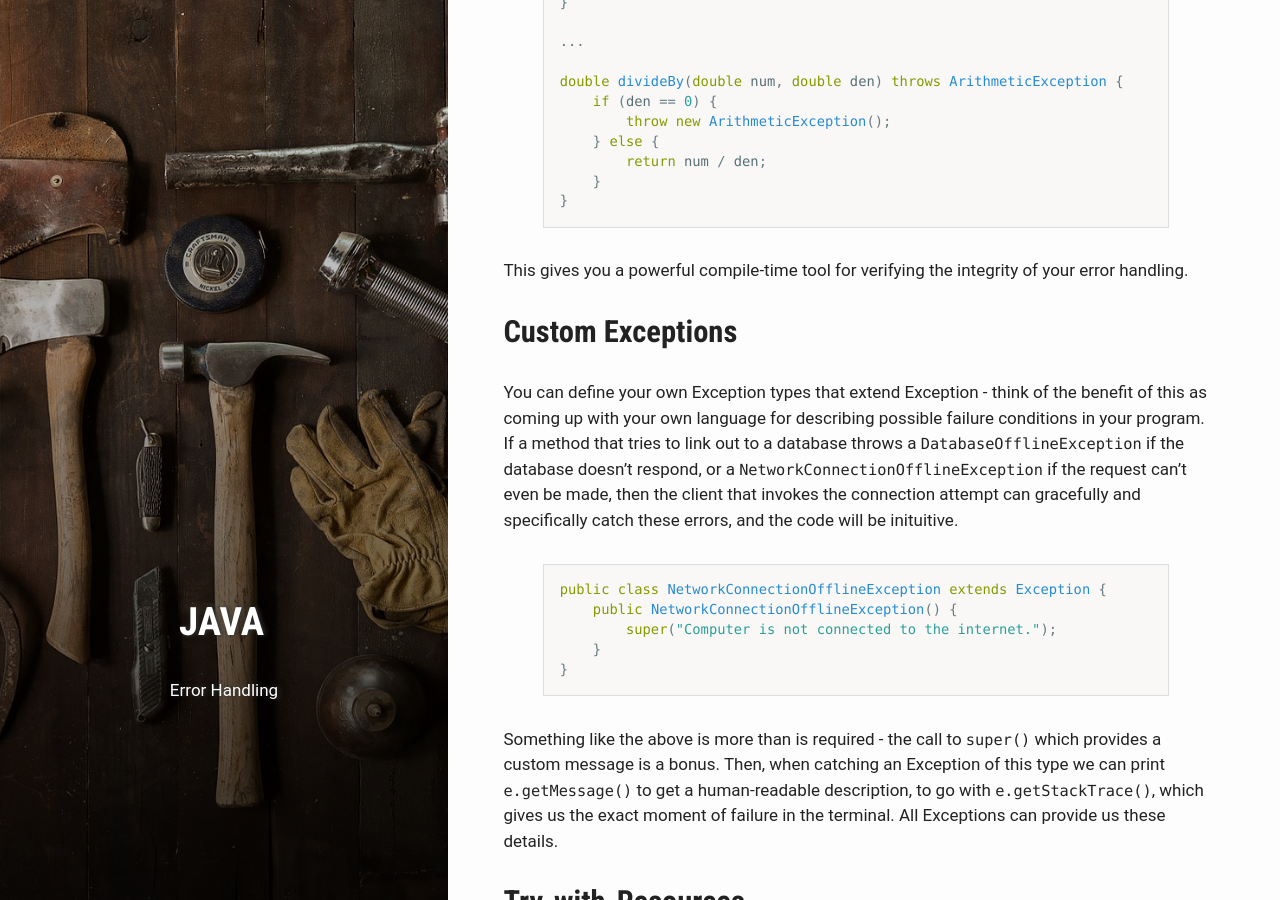
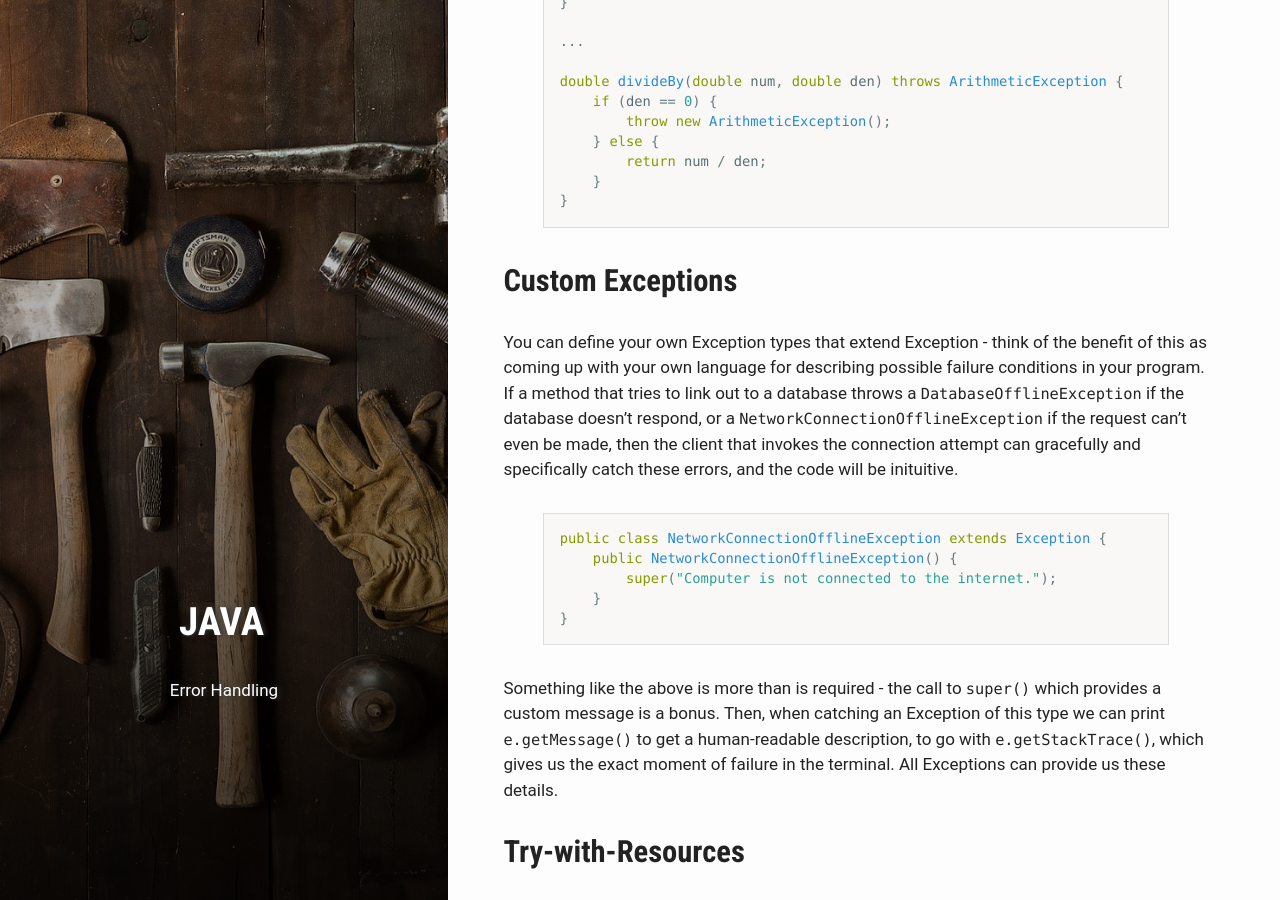
Before and after one commit to esummers1/esummers1.github.io, a Jekyll site: the page built from _posts/2019-07-26-java-lesson-18-error-handling-part-2.md, in a window 1280 px wide and 900 px high, scrolled down 734 px. Built offline with Jekyll 4.4.1, drawn with Linux system fonts in a browser that asks for light colours.

Commit message:
Remove unnecessary line

```diff
--- a/_posts/2019-07-26-java-lesson-18-error-handling-part-2.md
+++ b/_posts/2019-07-26-java-lesson-18-error-handling-part-2.md
@@ -35,8 +35,6 @@ double divideBy(double num, double den) throws ArithmeticException {
     }
 }
 {% endhighlight %}
-
-This gives you a powerful compile-time tool for verifying the integrity of your error handling.
 
 ## Custom Exceptions
 
```
